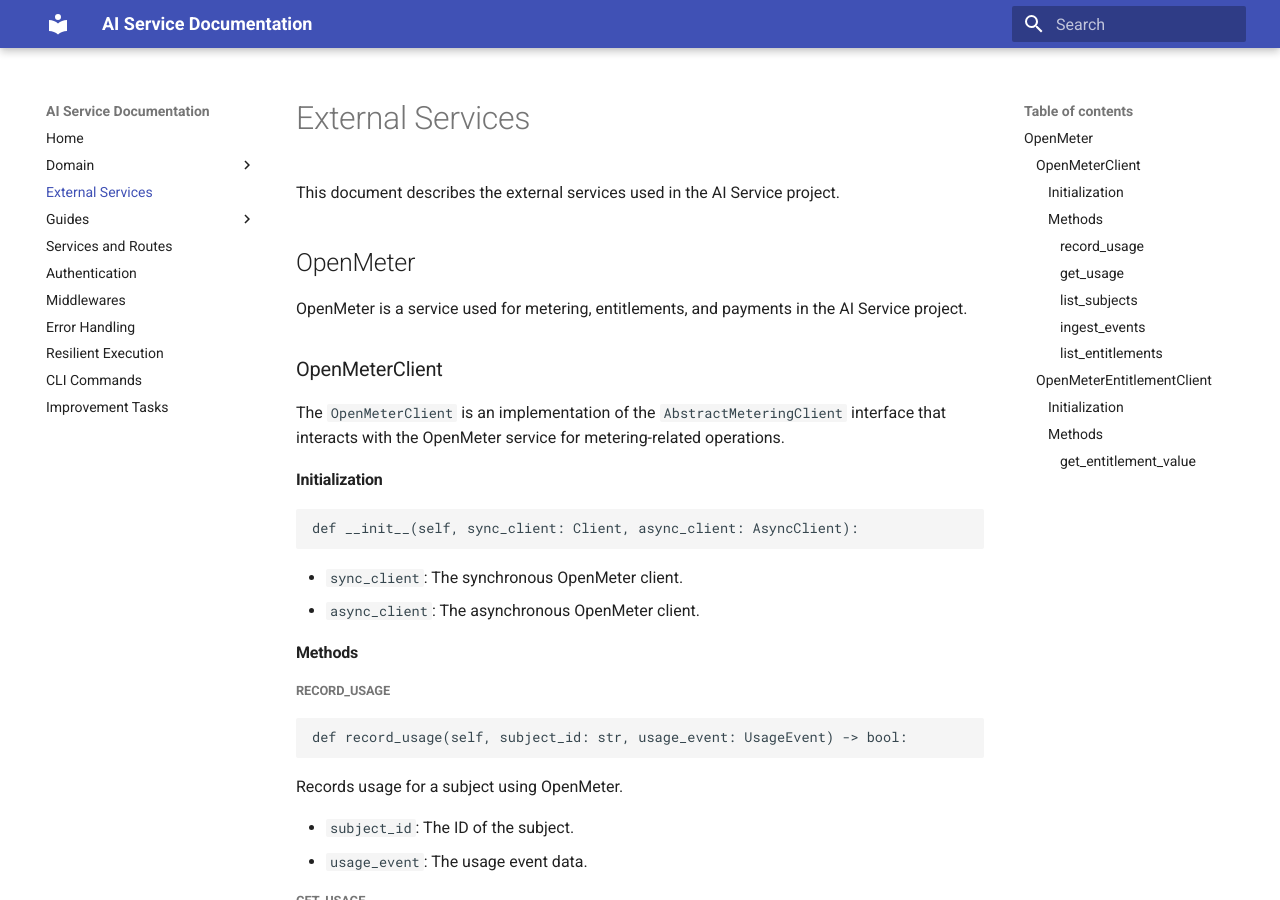
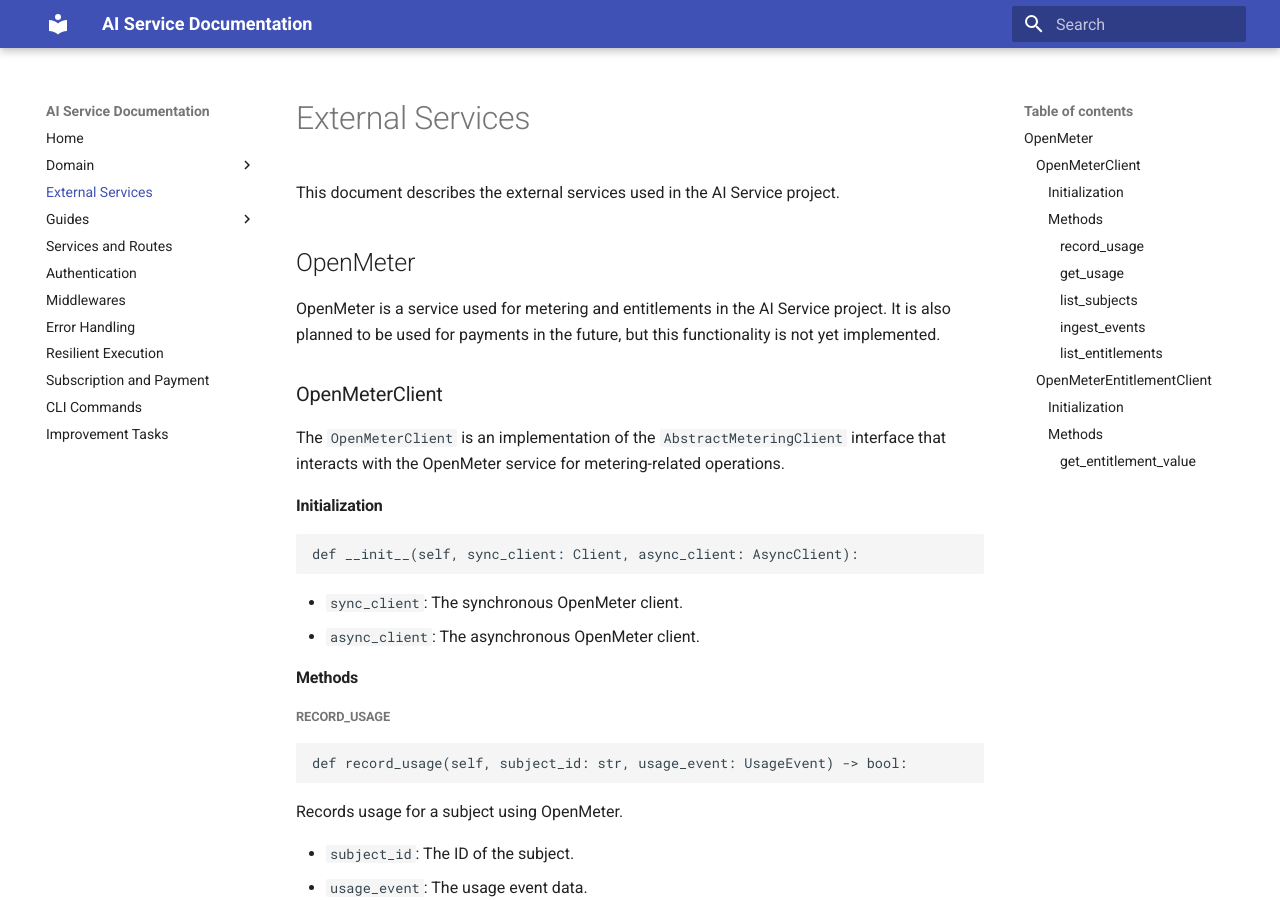
Before and after one commit to thwolter/prm-fastapi-aiservice, an MkDocs documentation site: the page built from docs/external_services.md, in a window 1280 px wide and 900 px high. Built offline with MkDocs 1.6.1 and Material for MkDocs 9.7.7, drawn with Linux system fonts in a browser that asks for light colours.

Commit message:
refactor: update documentation for OpenMeter and add subscription/payment section

```diff
--- a/docs/external_services.md
+++ b/docs/external_services.md
@@ -4,7 +4,7 @@
 
 ## OpenMeter
 
-OpenMeter is a service used for metering, entitlements, and payments in the AI Service project.
+OpenMeter is a service used for metering and entitlements in the AI Service project. It is also planned to be used for payments in the future, but this functionality is not yet implemented.
 
 ### OpenMeterClient
 
--- a/mkdocs.yml
+++ b/mkdocs.yml
@@ -14,5 +14,6 @@
   - Middlewares: middlewares.md
   - Error Handling: error_handling.md
   - Resilient Execution: resilient_execution.md
+  - Subscription and Payment: subscription_payment.md
   - CLI Commands: cli_commands.md
   - Improvement Tasks: tasks.md
```
Also changed, not shown: docs/subscription_payment.md (+2 -0 lines).
